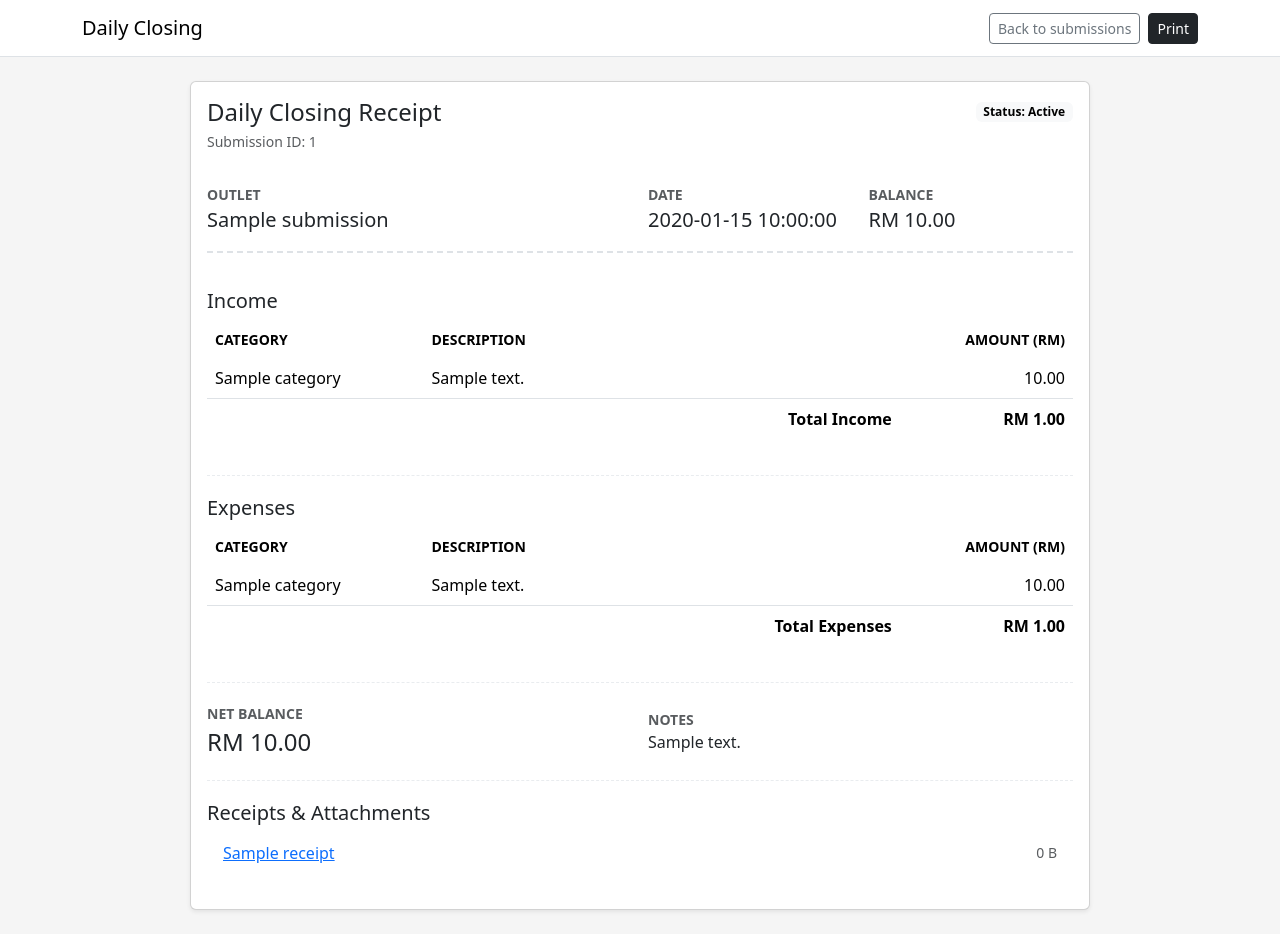
After one commit to renogerry55-ui/daily_closing, a PHP site: the page made by views/manager_submission_view.php in a window 1280 px wide. The commit adds this page. Run offline with PHP 8.4, Linux system fonts and the light colour scheme; the template is opened without the code that fills it: most values are stand-ins (such as "Sample title", 1, 10 or a date in 2020).

Commit message:
Add manager submission detail view page

```diff
--- /dev/null
+++ b/views/manager_submission_view.php
@@ -0,0 +1,193 @@
+<?php
+// /daily_closing/views/manager_submission_view.php
+// Variables: $submission, $incomeItems, $expenseItems, $receipts
+?>
+<!doctype html>
+<html lang="en">
+<head>
+  <meta charset="utf-8">
+  <meta name="viewport" content="width=device-width, initial-scale=1">
+  <title>Submission #<?= (int)$submission['id'] ?> — Manager</title>
+  <link href="https://cdn.jsdelivr.net/npm/bootstrap@5.3.3/dist/css/bootstrap.min.css" rel="stylesheet">
+  <style>
+    body { background: #f5f5f5; }
+    .receipt-card { max-width: 900px; margin: 0 auto; }
+    .receipt-header { border-bottom: 2px dashed #dee2e6; }
+    .receipt-section + .receipt-section { border-top: 1px dashed #e9ecef; }
+    .receipt-section { padding: 1.25rem 0; }
+    .table-receipt th, .table-receipt td { padding: .5rem; }
+  </style>
+</head>
+<body>
+
+<nav class="navbar navbar-expand-lg bg-white border-bottom">
+  <div class="container">
+    <a class="navbar-brand" href="/daily_closing/views/manager/dashboard.php">Daily Closing</a>
+    <div class="ms-auto d-flex gap-2">
+      <a class="btn btn-outline-secondary btn-sm" href="/daily_closing/manager_submissions.php">Back to submissions</a>
+      <button class="btn btn-dark btn-sm" onclick="window.print()">Print</button>
+    </div>
+  </div>
+</nav>
+
+<main class="container py-4">
+  <div class="card shadow-sm receipt-card">
+    <div class="card-body">
+      <div class="receipt-header pb-3 mb-3">
+        <div class="d-flex justify-content-between align-items-start flex-wrap gap-2">
+          <div>
+            <h2 class="h4 mb-1">Daily Closing Receipt</h2>
+            <div class="text-muted small">Submission ID: <?= (int)$submission['id'] ?></div>
+          </div>
+          <div class="text-end">
+            <?php
+              $badge = match ($submission['status']) {
+                'pending'  => 'warning',
+                'approved' => 'success',
+                'rejected' => 'danger',
+                'recorded' => 'secondary',
+                default    => 'light'
+              };
+            ?>
+            <span class="badge text-bg-<?= $badge ?>">Status: <?= htmlspecialchars(ucfirst($submission['status'])) ?></span>
+          </div>
+        </div>
+        <div class="row mt-3 g-3">
+          <div class="col-sm-6">
+            <div class="fw-semibold text-muted text-uppercase small">Outlet</div>
+            <div class="fs-5"><?= htmlspecialchars($submission['outlet_name']) ?></div>
+          </div>
+          <div class="col-sm-3">
+            <div class="fw-semibold text-muted text-uppercase small">Date</div>
+            <div class="fs-5"><?= htmlspecialchars($submission['date']) ?></div>
+          </div>
+          <div class="col-sm-3">
+            <div class="fw-semibold text-muted text-uppercase small">Balance</div>
+            <div class="fs-5">RM <?= number_format((float)$submission['balance'], 2) ?></div>
+          </div>
+        </div>
+      </div>
+
+      <div class="receipt-section">
+        <h3 class="h5">Income</h3>
+        <div class="table-responsive">
+          <table class="table table-sm table-borderless table-receipt">
+            <thead class="text-uppercase text-muted small">
+              <tr>
+                <th style="width:25%">Category</th>
+                <th>Description</th>
+                <th class="text-end" style="width:20%">Amount (RM)</th>
+              </tr>
+            </thead>
+            <tbody>
+            <?php if (!$incomeItems): ?>
+              <tr>
+                <td colspan="3" class="text-center text-muted">No income items.</td>
+              </tr>
+            <?php else: ?>
+              <?php foreach ($incomeItems as $item): ?>
+                <tr>
+                  <td><?= htmlspecialchars($item['category']) ?></td>
+                  <td><?= htmlspecialchars($item['description'] ?: '-') ?></td>
+                  <td class="text-end"><?= number_format((float)$item['amount'], 2) ?></td>
+                </tr>
+              <?php endforeach; ?>
+            <?php endif; ?>
+            </tbody>
+            <tfoot class="border-top">
+              <tr>
+                <th colspan="2" class="text-end">Total Income</th>
+                <th class="text-end">RM <?= number_format((float)$submission['total_income'], 2) ?></th>
+              </tr>
+            </tfoot>
+          </table>
+        </div>
+      </div>
+
+      <div class="receipt-section">
+        <h3 class="h5">Expenses</h3>
+        <div class="table-responsive">
+          <table class="table table-sm table-borderless table-receipt">
+            <thead class="text-uppercase text-muted small">
+              <tr>
+                <th style="width:25%">Category</th>
+                <th>Description</th>
+                <th class="text-end" style="width:20%">Amount (RM)</th>
+              </tr>
+            </thead>
+            <tbody>
+            <?php if (!$expenseItems): ?>
+              <tr>
+                <td colspan="3" class="text-center text-muted">No expense items.</td>
+              </tr>
+            <?php else: ?>
+              <?php foreach ($expenseItems as $item): ?>
+                <tr>
+                  <td><?= htmlspecialchars($item['category']) ?></td>
+                  <td><?= htmlspecialchars($item['description'] ?: '-') ?></td>
+                  <td class="text-end"><?= number_format((float)$item['amount'], 2) ?></td>
+                </tr>
+              <?php endforeach; ?>
+            <?php endif; ?>
+            </tbody>
+            <tfoot class="border-top">
+              <tr>
+                <th colspan="2" class="text-end">Total Expenses</th>
+                <th class="text-end">RM <?= number_format((float)$submission['total_expenses'], 2) ?></th>
+              </tr>
+            </tfoot>
+          </table>
+        </div>
+      </div>
+
+      <div class="receipt-section">
+        <div class="row g-3 align-items-center">
+          <div class="col-sm-6">
+            <div class="fw-semibold text-muted text-uppercase small">Net Balance</div>
+            <div class="fs-4">RM <?= number_format((float)$submission['balance'], 2) ?></div>
+          </div>
+          <?php if (!empty($submission['notes'])): ?>
+            <div class="col-sm-6">
+              <div class="fw-semibold text-muted text-uppercase small">Notes</div>
+              <div><?= nl2br(htmlspecialchars($submission['notes'])) ?></div>
+            </div>
+          <?php endif; ?>
+        </div>
+      </div>
+
+      <div class="receipt-section">
+        <h3 class="h5">Receipts &amp; Attachments</h3>
+        <?php if (!$receipts): ?>
+          <p class="text-muted mb-0">No receipts uploaded.</p>
+        <?php else: ?>
+          <ul class="list-group list-group-flush">
+            <?php foreach ($receipts as $rec): ?>
+              <li class="list-group-item d-flex justify-content-between align-items-center">
+                <a href="/daily_closing<?= htmlspecialchars($rec['file_path']) ?>" target="_blank">
+                  <?= htmlspecialchars($rec['original_name']) ?>
+                </a>
+                <?php if (!empty($rec['size_bytes'])): ?>
+                  <span class="text-muted small">
+                    <?php
+                      $size = (float)$rec['size_bytes'];
+                      if ($size >= 1048576) {
+                        echo number_format($size / 1048576, 2) . ' MB';
+                      } elseif ($size >= 1024) {
+                        echo number_format($size / 1024, 1) . ' KB';
+                      } else {
+                        echo (int)$size . ' B';
+                      }
+                    ?>
+                  </span>
+                <?php endif; ?>
+              </li>
+            <?php endforeach; ?>
+          </ul>
+        <?php endif; ?>
+      </div>
+    </div>
+  </div>
+</main>
+
+</body>
+</html>
--- a/views/manager_submissions_list.php
+++ b/views/manager_submissions_list.php
@@ -105,7 +105,11 @@ $queryParams = $queryParams ?? [];
               ?>
               <span class="badge text-bg-<?= $badge ?>"><?= htmlspecialchars(ucfirst($r['status'])) ?></span>
             </td>
-            <td><a class="btn btn-sm btn-outline-secondary" href="#">View</a></td>
+            <td>
+              <a class="btn btn-sm btn-outline-secondary" href="/daily_closing/manager_submission_view.php?id=<?= (int)$r['id'] ?>">
+                View
+              </a>
+            </td>
           </tr>
         <?php endforeach; ?>
         </tbody>
```
Also changed, not shown: manager_submission_view.php (added, +49 -0 lines).
